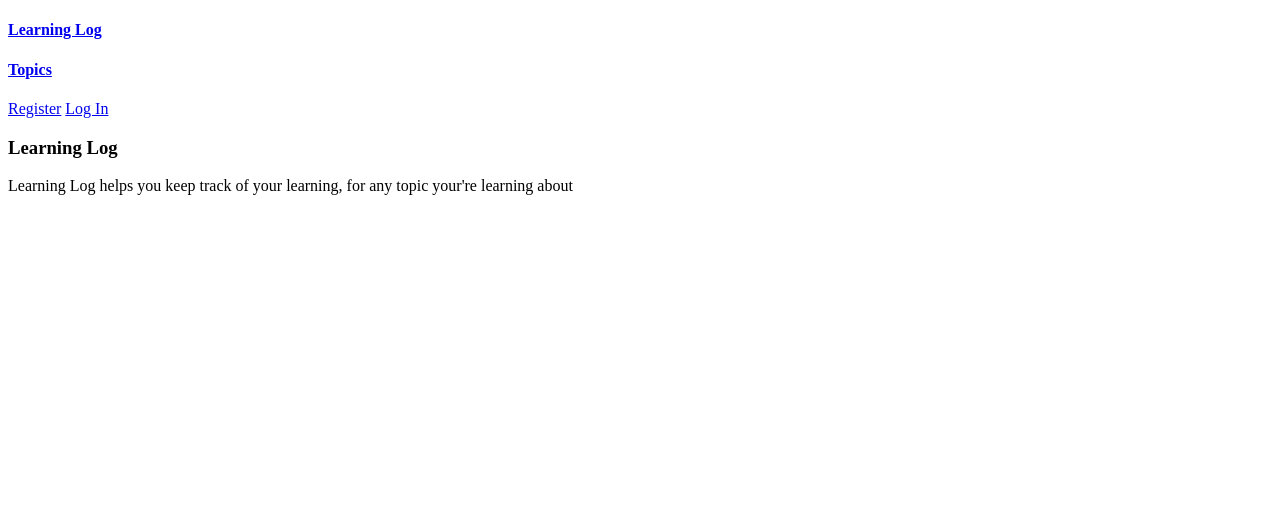
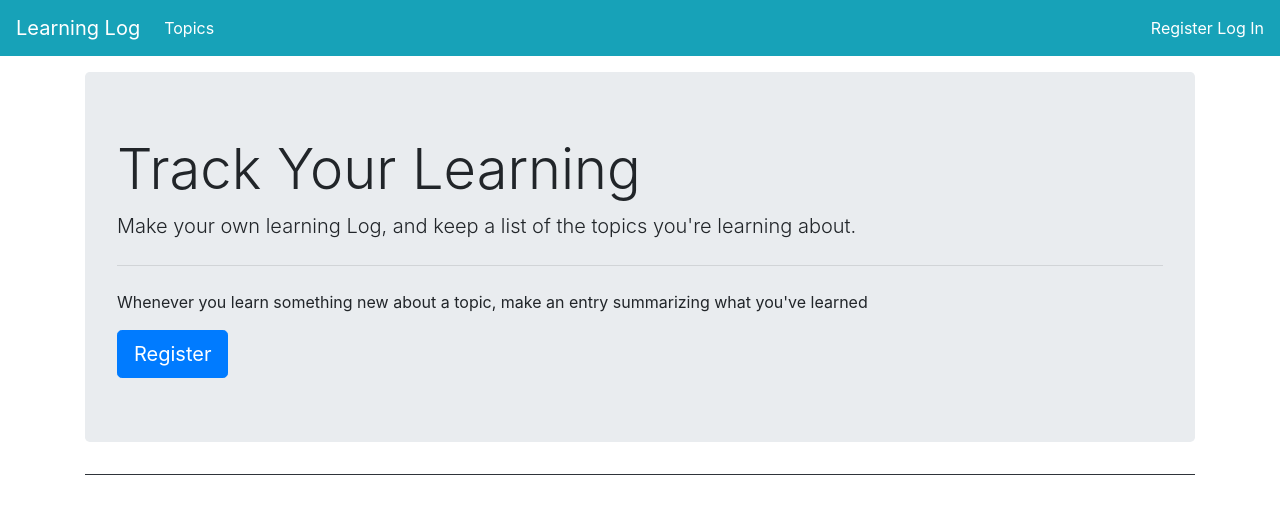
Before and after one commit to Mohammadhussain257/learning_log, a Django app: page / in a window 1280 px wide. Shown: the top 514 px of the page. Run offline with Django 3.2, Linux system fonts and the light colour scheme; some libraries are stand-ins or nearby versions.

Commit message:
styling base and index page

```diff
--- a/templates/base.html
+++ b/templates/base.html
@@ -1,23 +1,36 @@
+{% load bootstrap4 %}
 <!DOCTYPE html>
 <html lang="en">
 <head>
     <meta charset="UTF-8">
-    <title>Base</title>
+    <meta name="viewport" content="width=device-width, initial-scale=1 shrink-to-fit=no">
+    <title>Learning Log</title>
+    {% bootstrap_css %}
+    {% bootstrap_javascript jquery='full' %}
 </head>
 <body>
-    <h4>
-        <a href="{% url 'learning_logs:index' %}">Learning Log</a>
-    </h4>
-    <h4>
-        <a href="{% url 'learning_logs:topics' %}">Topics</a>
-    </h4>
-    {% if user.is_authenticated %}
-        {{ user.username }}
-        <a href="{% url 'users:logout' %}">Log out</a>
-        {% else %}
-        <a href="{% url 'users:register' %}">Register</a>
-        <a href="{% url 'users:login' %}">Log In</a>
-    {% endif %}
+    <nav class="navbar navbar-expand-lg navbar-dark bg-info">
+        <a class="navbar-brand" href="{% url 'learning_logs:index' %}">Learning Log<span class="sr-only">(current)</span></a>
+      <button class="navbar-toggler" type="button" data-toggle="collapse" data-target="#navbarText" aria-controls="navbarText" aria-expanded="false" aria-label="Toggle navigation">
+        <span class="navbar-toggler-icon"></span>
+      </button>
+      <div class="collapse navbar-collapse" id="navbarText">
+        <ul class="navbar-nav mr-auto">
+          <li class="nav-item active">
+              <a class="nav-link" href="{% url 'learning_logs:topics' %}">Topics</a>
+          </li>
+        </ul>
+        <span class="navbar-text">
+            <a href="{% url 'users:register' %}">Register</a>
+            <a href="{% url 'users:login' %}">Log In</a>
+            {% if user.is_authenticated %}
+                {{ user.username }}
+                <a href="{% url 'users:logout' %}">Log out</a>
+            {% else %}
+            {% endif %}
+        </span>
+      </div>
+    </nav>
 {% block content %}{% endblock content %}
 </body>
 </html>
--- a/templates/index.html
+++ b/templates/index.html
@@ -1,6 +1,15 @@
 {% extends 'base.html' %}
 
 {% block content %}
-    <h3>Learning Log</h3>
-<p>Learning Log helps you keep track of your learning, for any topic your're learning about</p>
+    <div class="container mt-3">
+    <div class="jumbotron">
+        <h1 class="display-4">Track Your Learning</h1>
+        <p class="lead">Make your own learning Log, and keep a list of the topics you're learning about.</p>
+        <hr class="my-4">
+        <p>Whenever you learn something new about a topic, make an entry summarizing what you've learned</p>
+        <a class="btn btn-primary btn-lg" role="button" href="{% url 'users:register' %}">Register</a>
+    </div>
+    <hr class="bg-dark"/>
+    </div>
+
 {% endblock content %}
```
